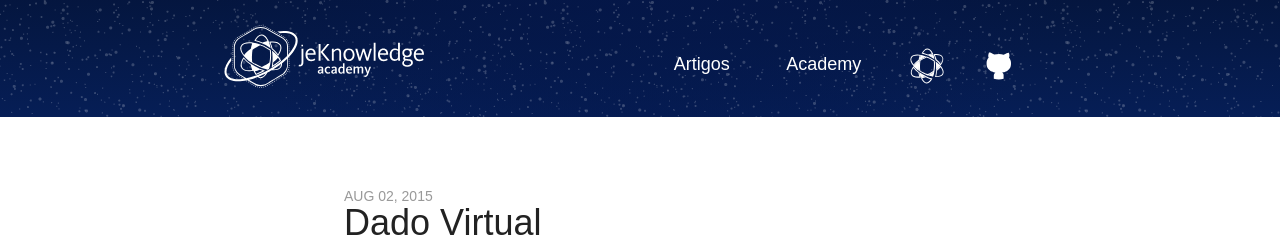
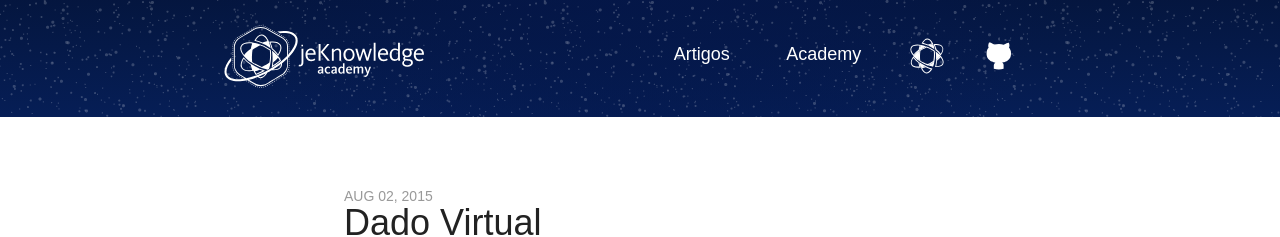
Before and after one commit to jeKnowledge/academy-articles, a Jekyll site: the page built from _posts/2015-08-02-dado-virtual.markdown, in a window 1280 px wide. Shown: the top 237 px of the page. Built offline with Jekyll 4.4.1, drawn with Linux system fonts in a browser that asks for light colours; comment, search, counter and statistics services are not loaded.

Commit message:
Update post.html

```diff
--- a/_layouts/post.html
+++ b/_layouts/post.html
@@ -3,7 +3,7 @@ layout: default
 ---
 <style>
 	nav {
-  margin:35px 0 0 0;
+  margin:25px 0 0 0;
 }
 
 /* ====== Header Section */
```
